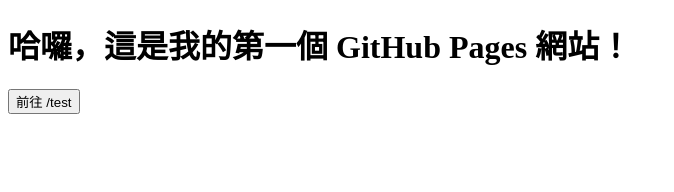
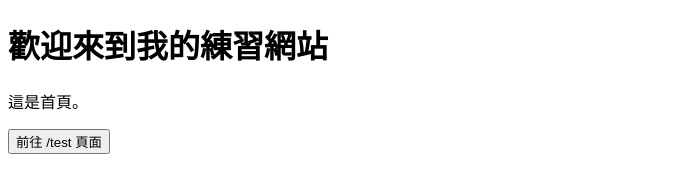
Before and after one commit to yuchun1130-cmyk/yuchun1130-cmyk.github.io, a plain HTML site: page index.html in a window 1280 px wide. Shown: the whole page, without its empty margins (0-674 px from the left). Drawn offline with Linux system fonts and the light colour scheme.

Commit message:
Update index.html for homepage content and structure

```diff
--- a/index.html
+++ b/index.html
@@ -1,16 +1,14 @@
 <!DOCTYPE html>
 <html>
 <head>
-  <title>我的練習網站</title>
+  <meta charset="UTF-8">
+  <title>首頁</title>
 </head>
 <body>
-
-  <h1>哈囉，這是我的第一個 GitHub Pages 網站！</h1>
+  <h1>歡迎來到我的練習網站</h1>
+  <p>這是首頁。</p>
+  <button onclick="window.location.href='/test'">
+    前往 /test 頁面
+  </button>
 </body>
-
-  <a href="/test">
-  <button>前往 /test</button>
-</a>
-
-
 </html>
```
